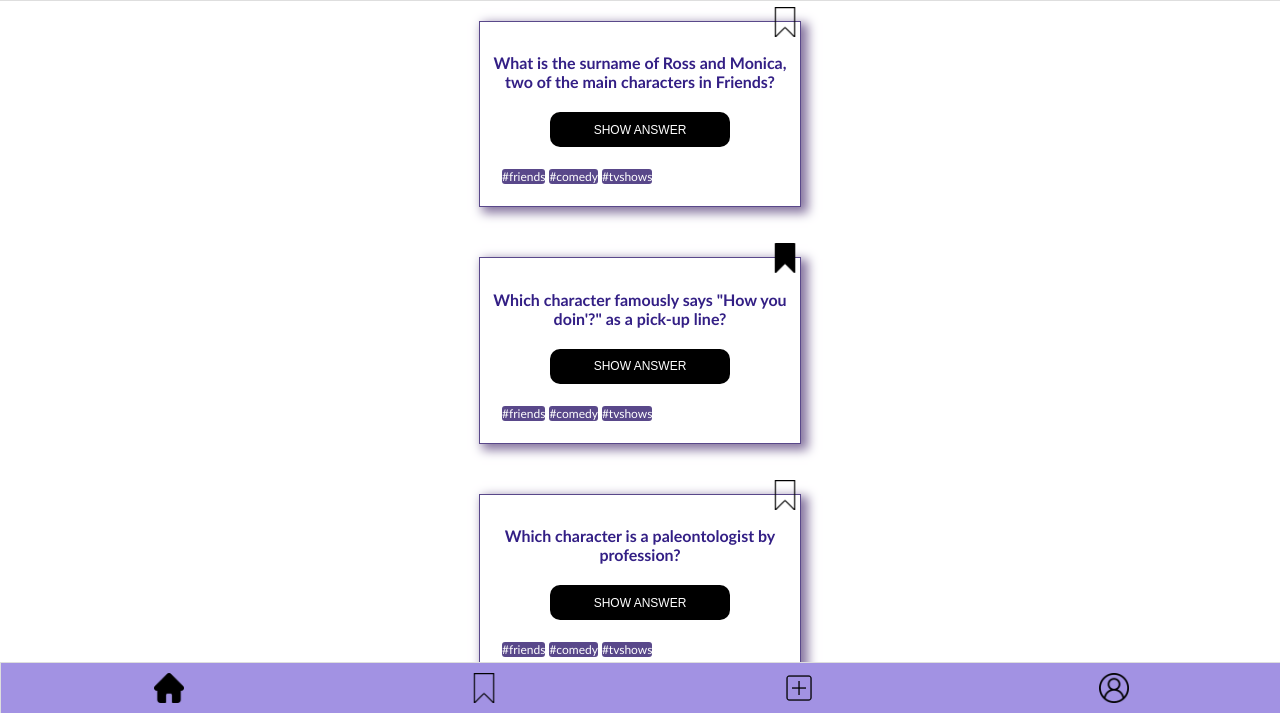
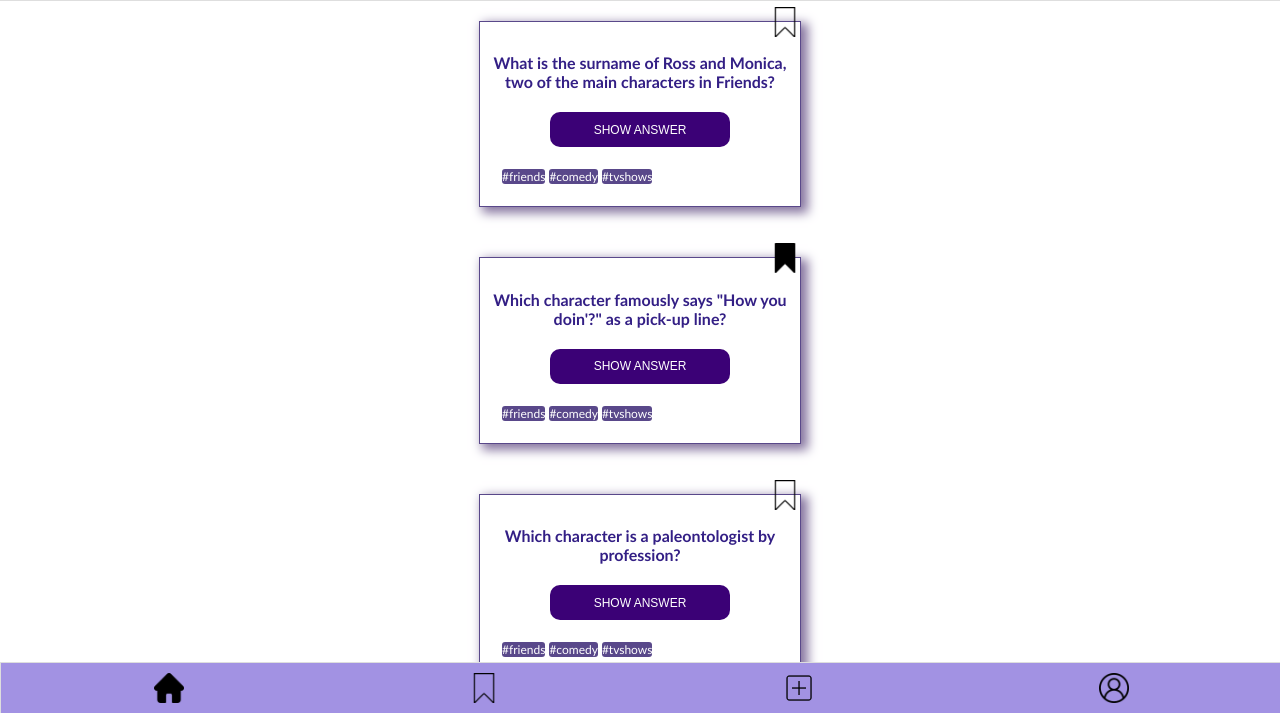
Before and after one commit to anu-r93/anushka-quiz-app, a plain HTML site: page index.html in a window 1280 px wide. Shown: the part 83-796 px from the top of the page. Drawn offline with Linux system fonts and the light colour scheme.

Commit message:
some minor css changes

```diff
--- a/card.css
+++ b/card.css
@@ -12,7 +12,7 @@ section.card-container {
   border: 0.1px solid rgb(89, 72, 138);
 }
 section.card-container .answer {
-  background-color: #000;
+  background-color: #3b0176;
   color: #fff;
   height: 35px;
   border-radius: 5px;
@@ -105,7 +105,7 @@ section.card-container .answer:after {
   position: absolute;
   width: 100%;
   height: 100%;
-  background: #000;
+  background: #3b0176;
   left: 0;
   top: 0;
   border-radius: 10px;
```
